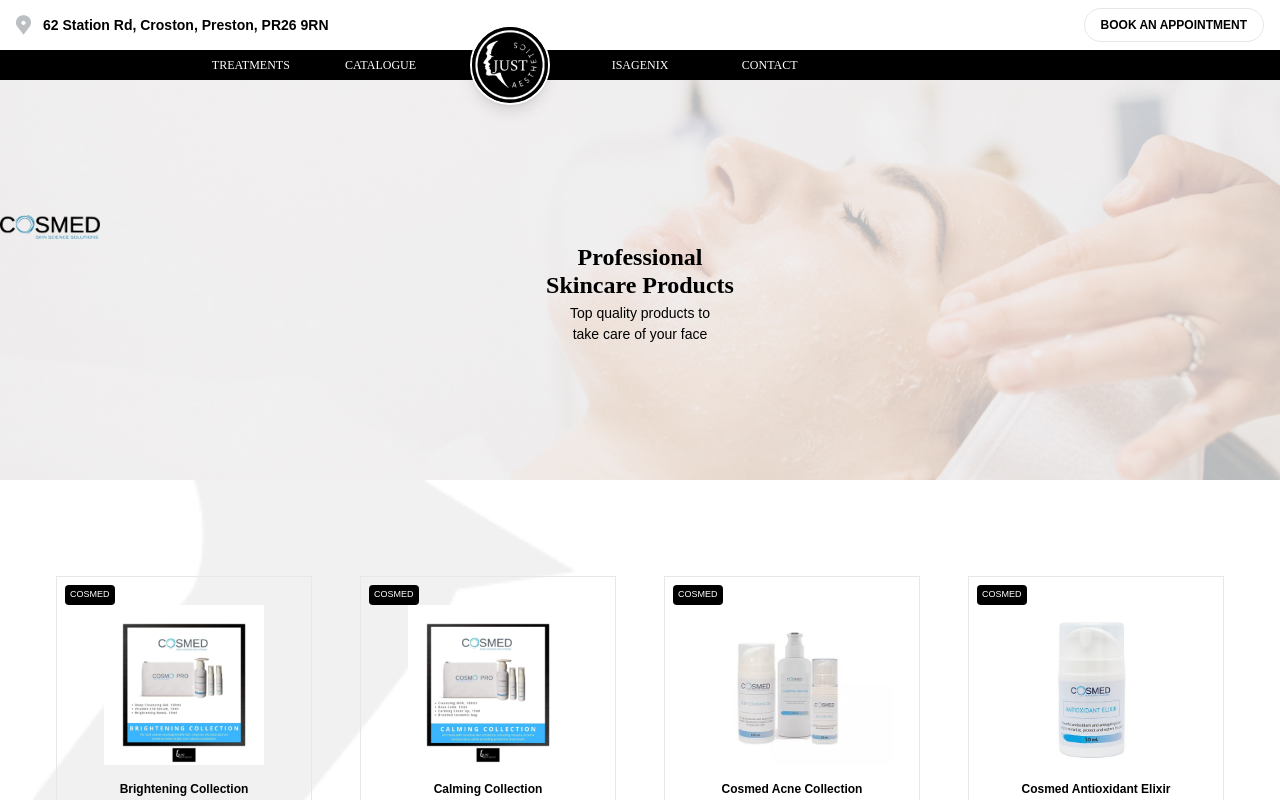
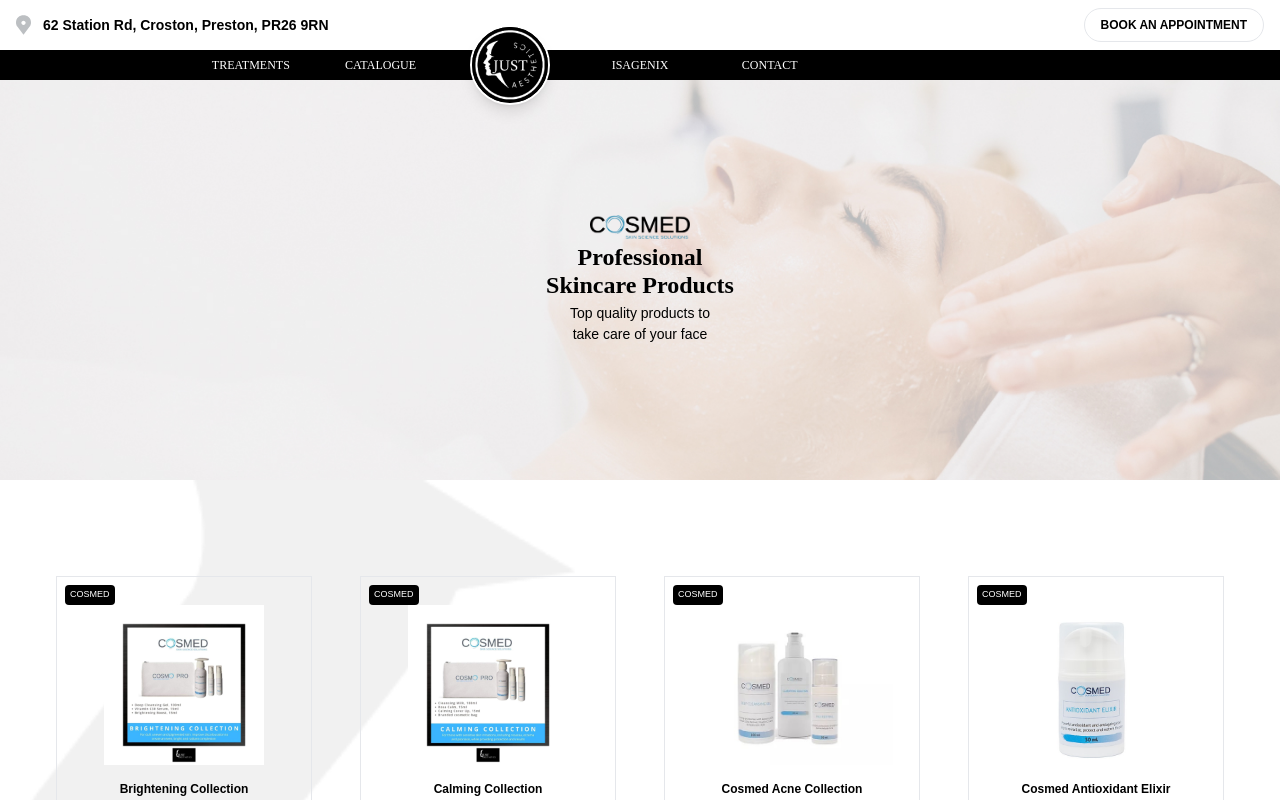
Before and after one commit to robertopne123/justaesthetics, a Next.js app: page /catalogue in a window 1280 px wide. Shown: the top 800 px of the page. Built offline with nearby package versions, Linux system fonts and the light colour scheme.

Commit message:
cosmed image centered

```diff
--- a/pages/catalogue.js
+++ b/pages/catalogue.js
@@ -30,7 +30,7 @@
           className="absolute top-0 left-0 -z-20"
         />
         <div className="flex flex-col h-full justify-center gap-2 z-20">
-          <img src="/cosmedlogo.png" className="w-[100px]" />
+          <img src="/cosmedlogo.png" className="w-[100px] mx-auto " />
           <h3 className="font-bold text-black text-2xl leading-5 text-center">
             Professional
           </h3>
--- a/pages/contact.js
+++ b/pages/contact.js
@@ -60,6 +60,7 @@
           alt="Banner Image"
           layout="fill"
           objectFit="cover"
+          priority
           className="w-screen h-full object-cover absolute top-0 left-0"
         />
         <div className="relative w-full bg sm:mt-24 mt-8 mb-8 min-h-[00px] max-w-[1200px] mx-auto px-4">
```
